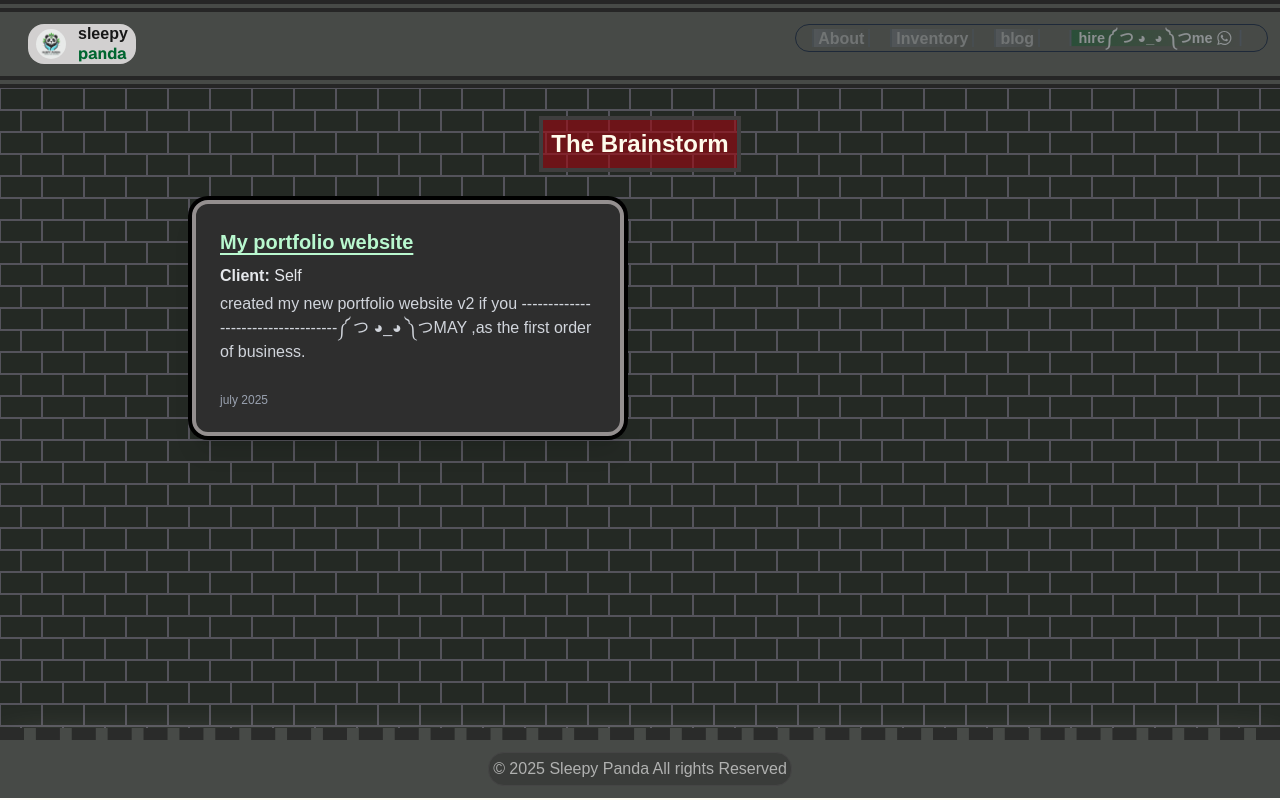
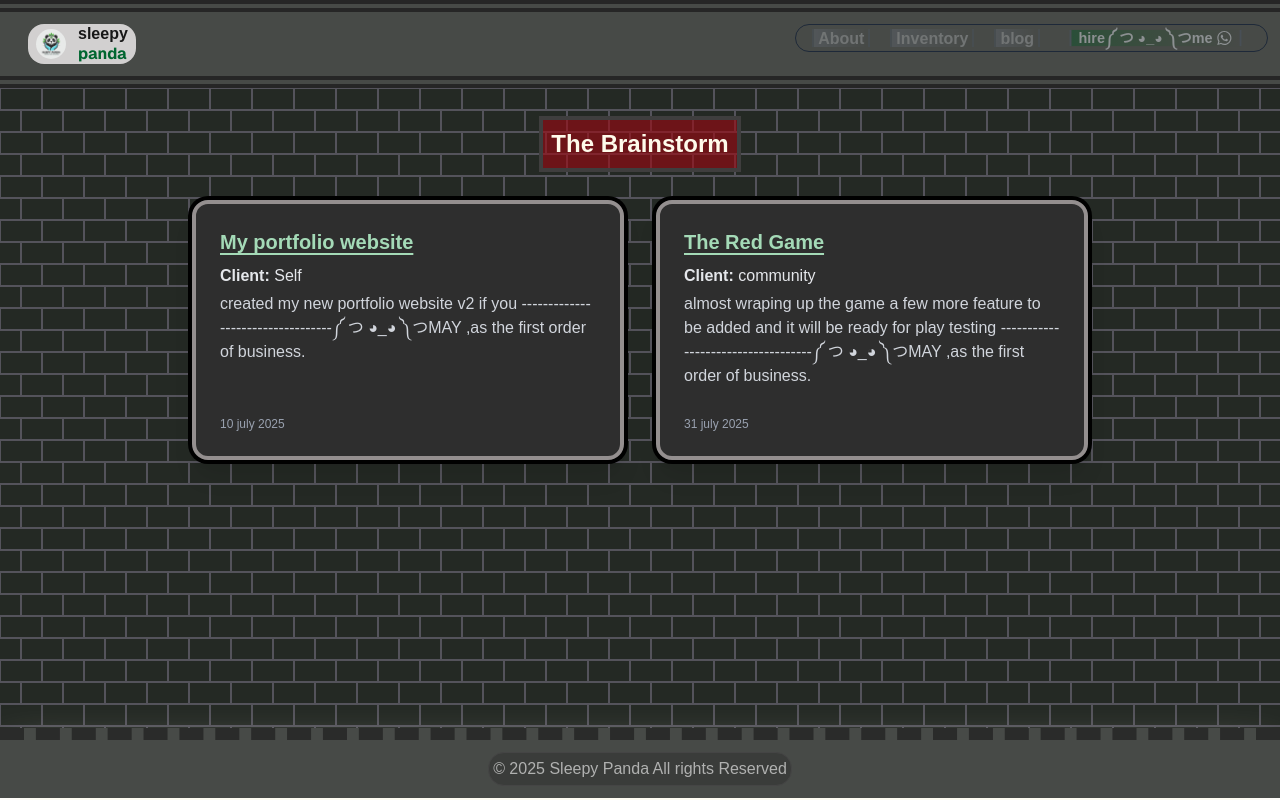
Before and after one commit to Drew099990/mypersonalcanvasv2.0, a Next.js app: page /blog in a window 1280 px wide. Built offline with nearby package versions, Linux system fonts and the light colour scheme; no server answers.

Commit message:
ui improvements

```diff
--- a/app/(navigation)/blog/page.js
+++ b/app/(navigation)/blog/page.js
@@ -5,8 +5,14 @@ const stories = [
     title: "My portfolio website",
     client: "Self",
     description:
-      " created my new portfolio website v2 if you -----------------------------------༼ つ ◕_◕ ༽つMAY ,as the first order of business.",
-    date: "july 2025",
+      " created my new portfolio website v2 if you ----------------------------------༼ つ ◕_◕ ༽つMAY ,as the first order of business.",
+    date: "10 july 2025",
+  },  {
+    title: "The Red Game",
+    client: "community",
+    description:
+      " almost wraping up the game a few more feature to be added and it will be ready for play testing -----------------------------------༼ つ ◕_◕ ༽つMAY ,as the first order of business.",
+    date: "31 july 2025",
   },
 
 ];
@@ -22,7 +28,7 @@ const Blog = () => {
             className="bg-[#2E2E2EFF]/100 text-gray-300 flex border-[#948f8f] border-4 ring-4 ring-black min-h-[220px] min-w-fit rounded-2xl shadow-xl p-6 flex-col justify-between"
           >
             <div>
-              <h2 className="text-xl font-bold text-green-200 mb-2 underline underline-offset-4">{story.title}</h2>
+              <h2 className="text-xl font-bold text-green-200 mb-2 underline underline-offset-4 opacity-85">{story.title}</h2>
               <p className="text-gray-200 mb-1"><span className="font-bold">Client:</span> {story.client}</p>
               <p className="text-gray-300 mb-3">{story.description}</p>
             </div>
```
